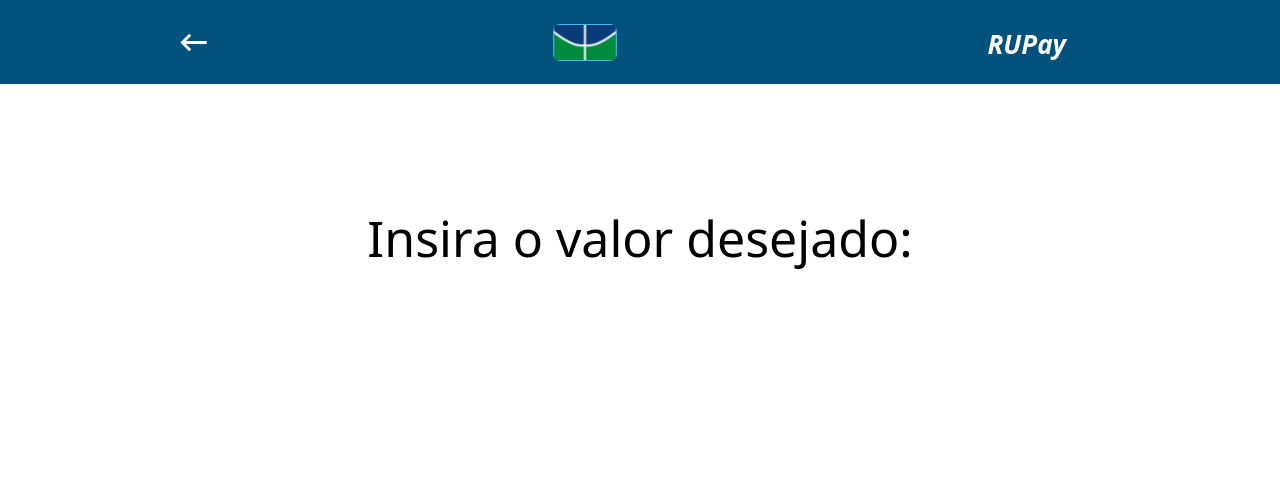
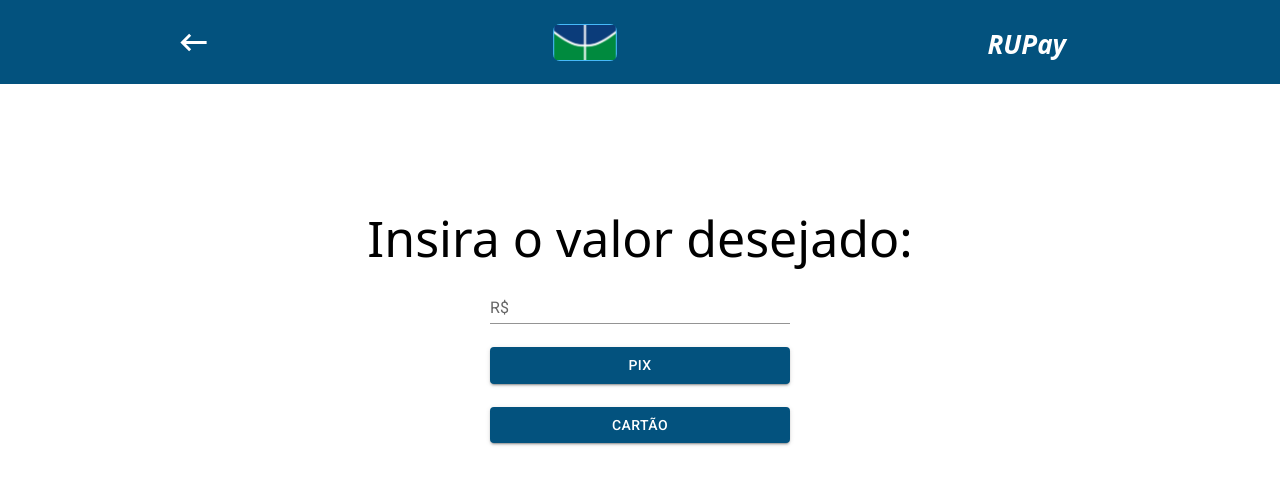
Before and after one commit to SI2023-1-Grupo-5/rupay-frontend, a Next.js app in the folder rupay/: page /Pay in a window 1280 px wide. Shown: the top 484 px of the page. Built offline with nearby package versions, Linux system fonts and the light colour scheme.

Commit message:
page of pay is done

```diff
--- a/rupay/src/pages/Pay/index.js
+++ b/rupay/src/pages/Pay/index.js
@@ -1,7 +1,31 @@
-import { Container, Head, LogoRupayIcon, Rupay, Mensagem,ButtonBack } from './style';
+import { useForm } from 'react-hook-form';
+import { Container, Head, LogoRupayIcon, Rupay, Mensagem,ButtonBack, InputValor, ButtonPay, FormPay } from './style';
+import { zodResolver } from '@hookform/resolvers/zod';
+import { z } from 'zod';
+import { useState } from 'react';
+import { useRouter } from 'next/router';
+import { InputAdornment } from '@mui/material';
+
+const creatUserSchema = z.object({
+    valor: z.string().nonempty("O valor é obrigatorio").min(1, "O valor deve ser maior que 0"),
+  })
+
+  export default function Pay() {
+    const {register, handleSubmit, formState:{errors}} = useForm({
+        resolver: zodResolver(creatUserSchema)
+    })
+    const [flag, setFlag] = useState(false)
+    const router = useRouter()
+
+    function payCartao(event) {
+        router.push('/Pay/payCartao/'+event.valor)
+    }
+
+    function payPix(event) {
+        router.push('/Pay/payPix/'+event.valor)
+    }
 
 
-export default function Pay() {
     return(
         <Container>
             <Head>
@@ -9,8 +33,39 @@ export default function Pay() {
             <LogoRupayIcon alt="logo" src="/logo_rupay.svg" />
             <Rupay>RUPay</Rupay>
             </Head>
-
             <Mensagem>Insira o valor desejado:</Mensagem>
+            <FormPay onSubmit={handleSubmit(flag?payCartao:payPix)}>
+                <InputValor
+                fullWidth
+                error={!!errors.valor}
+                helperText={errors?.valor?.message}
+                color="primary"
+                variant="outlined"
+                type="number"
+                label="insira o valor"
+                startAdornment={<InputAdornment position="start">R$</InputAdornment>}
+                {...register('valor')}
+                />
+                <ButtonPay
+                sx={{ width: 300 }}
+                variant="contained"
+                name="button_entrar"
+                color='primary'
+                type='submit'
+                >
+                Pix
+                </ButtonPay>
+                <ButtonPay
+                sx={{ width: 300 }}
+                variant="contained"
+                name="button_entrar"
+                color='primary'
+                type='submit'
+                onClick={() => setFlag(true)}
+                >
+                Cartão
+                </ButtonPay>
+            </FormPay>
         </Container>
     )
 }
--- /dev/null
+++ b/rupay/src/pages/Pay/payPix/[id].js
@@ -0,0 +1,10 @@
+import { useRouter } from "next/router"
+
+export default function PayPix() {
+    const {query} = useRouter()
+    return(
+        <>
+        Ola {query.id}
+        </>
+    )
+}
--- a/rupay/src/pages/Pay/style.js
+++ b/rupay/src/pages/Pay/style.js
@@ -1,4 +1,4 @@
-const { styled } = require("@mui/material");
+const { styled, TextField, Button, Input } = require("@mui/material");
 import KeyboardBackspaceIcon from '@mui/icons-material/KeyboardBackspace';
 
 
@@ -56,4 +56,23 @@ font-family: inherit;
 margin-top: 100px;
 `;
 
-export { Container, Rupay, ButtonBack, LogoRupayIcon, Head, Mensagem }
+const InputValor = styled(Input)`
+  border: none;
+  border-radius: 7px;
+`;
+
+const ButtonPay = styled(Button)`
+  background-color:var(--color-steelblue) !important;
+  margin-top: 13px;
+`;
+
+const FormPay = styled('form')`
+  width: 300px;
+  display: flex;
+  flex-direction: column;
+  gap: 10px;
+`;
+
+
+
+export { Container, Rupay, ButtonBack, LogoRupayIcon, Head, Mensagem, InputValor, ButtonPay, FormPay }
```
Also changed, not shown: rupay/src/pages/Pay/payCartao/[id].js (added), rupay/src/pages/Pay/payCartao/style.js (added).
